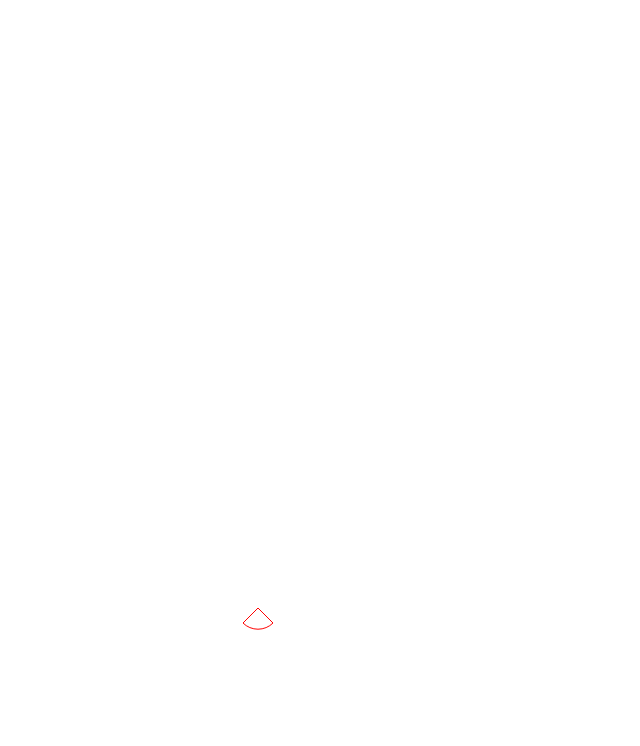
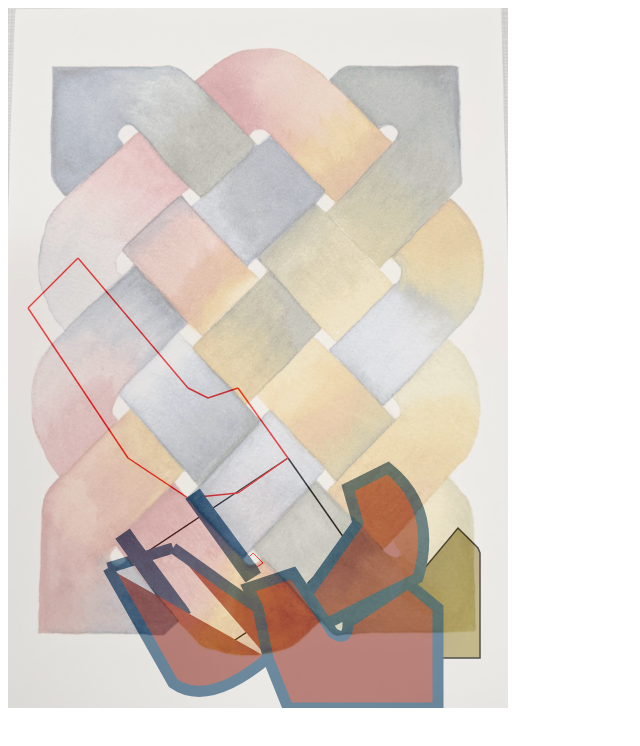
Before and after one commit to cthomas2310/celticKnot-2459, a plain HTML site: page celticKnot/index.html in a window 1280 px wide. Shown: the whole page, without its empty margins (0-640 px from the left). Drawn offline with Linux system fonts and the light colour scheme.

Commit message:
add semi-transparent background image

```diff
--- a/celticKnot/index.html
+++ b/celticKnot/index.html
@@ -1,19 +1,30 @@
 <!DOCTYPE html>
 <html>
 <body>
-
     <canvas id="myCanvas" width="500px" height="700px" style="border:1px red"> </canvas>
 
     <script>
+      const c = document.getElementById("myCanvas");
+      const ctx = c.getContext("2d");
+      var background = new Image();
+      background.src = "IMG_4031_grid.jpg";
+      var canvas_width = 500;
+      var canvas_height = 700;
+      background.onload = function(){
+        ctx.globalAlpha = 0.4;
+        ctx.drawImage(background, 0, 0, canvas_width, background.height * canvas_width / background.width);
+        ctx.globalAlpha = 1.0;
+      }
+
 
   //end header
-    const c = document.getElementById("myCanvas");
-    const ctx = c.getContext("2d");
 
-    const x = 250;
-    const y = 600;
-    const offset = 15;
-    var radius = Math.sqrt(2 * Math.pow(offset, 2));
+// START ChrT E
+
+x = 245;
+y = 545;
+offset = 10;
+radius = Math.sqrt(2 * Math.pow(offset, 2));
 
 ctx.fillStyle = "#888888";
 ctx.strokeStyle = "red";
@@ -26,7 +37,182 @@
 ctx.moveTo(x, y);
 ctx.arc(x, y, radius, 0.75*Math.PI, 0.25*Math.PI, true);
 ctx.stroke();
-  //start footer
+
+// START DenF 6
+
+ctx.strokeStyle = "black";
+ctx.lineWidth = 1.5;
+
+gradient = ctx.createLinearGradient(340, 535, 472, 600);
+gradient.addColorStop(0, '#78715f');
+gradient.addColorStop(1, '#bcac6b');
+
+ctx.beginPath();
+ctx.moveTo(400,580);
+ctx.lineTo(450,520);
+ctx.lineTo(470,540);
+ctx.lineTo(472,545);
+ctx.lineTo(472,555);
+ctx.lineTo(472,650);
+ctx.lineTo(375, 650);
+ctx.lineTo(300, 575);
+ctx.lineTo(340, 535);
+ctx.lineTo(400, 590);
+ctx.lineTo(405,590);
+ctx.lineTo(405,585);
+ctx.lineTo(400,580);
+
+ctx.fillStyle = gradient;
+ctx.closePath();
+ctx.fill();
+ctx.stroke();
+
+// START MinN 14
+
+//Turn transparency on
+const A = [280, 450];
+const B = [350, 550];
+const C = [200, 650];
+const D = [130, 550];
+
+
+// / top
+ctx.beginPath();
+ctx.moveTo(...A);
+ctx.lineTo(...D);
+// / bottom
+ctx.moveTo(...B);
+ctx.lineTo(...C);
+// \ right
+ctx.moveTo(...A);
+ctx.lineTo(...B);
+// / left
+ctx.moveTo(...D);
+ctx.lineTo(...C);
+
+// ctx.fillStyle = "#787274";
+//ctx.strokeStyle = "red";
+
+ctx.stroke();
+
+// START ChaS 5
+
+//color
+ctx.fillStyle = "#888888";
+ctx.strokeStyle = "red";
+
+ctx.beginPath();
+
+//first line
+ctx.moveTo(20,300);// first line near 4
+ctx.lineTo(70,250);
+
+ctx.moveTo(20,300);// line on the side near D
+ctx.lineTo(120,450);
+
+ctx.moveTo(120,450);
+ctx.lineTo(180,490);
+
+ctx.moveTo(180,490);
+ctx.lineTo(230,485);
+
+ctx.moveTo(230,485);
+ctx.lineTo(280,450);
+
+ctx.moveTo(70,250);// line between N to E
+ctx.lineTo(180,380);
+
+ctx.moveTo(180,380);
+ctx.lineTo(200,390);
+
+ctx.moveTo(200,390);
+ctx.lineTo(230,380);
+
+ctx.moveTo(230,380);// finish line near 6
+ctx.lineTo(280,450);
+
+ctx.stroke();
+// START SimR 4-5-14
+
+//ctx.fillStyle = "#888888"; //8's is gray
+ctx.strokeStyle = "#2c5e86";
+//ctx.fillRect(20, 20, 75, 50);
+
+//Turn transparency on - default website code
+ctx.globalAlpha = 1;
+//ctx.fillStyle = "blue";
+//ctx.fillRect(50, 50, 75, 50);
+//ctx.fillStyle = "green";
+//ctx.fillRect(80, 80, 75, 50);
+ctx.lineWidth = 11;
+
+ctx.beginPath();
+//(x,y)
+ctx.moveTo(115,532);// the bottom left line
+ctx.lineTo(169,607);
+
+ctx.moveTo(120,528); // the bottom left (top) line
+ctx.lineTo(177,605);
+
+ctx.moveTo(125,525); // connects bottomL top line
+ctx.lineTo(115,532);
+
+ctx.lineTo(169,607); // connects bottomL bot line
+ctx.lineTo(180,600);
+
+
+
+// Other top right box
+//difference is +40y-axis or -70x-axis
+ctx.moveTo(185,492);// the bottom left line
+ctx.lineTo(239,567);
+
+ctx.moveTo(190,488); // the bottom left (top) line
+ctx.lineTo(247,565);
+
+ctx.moveTo(195,485); // connects bottomL top line
+ctx.lineTo(185,492);
+
+ctx.lineTo(239,567); // connects bottomL bot line
+ctx.lineTo(250,560);
+
+ctx.stroke();
+
+// START SpaS 5-6-7
+
+gradient = ctx.createLinearGradient(50, 285, 187*.2, 450);
+gradient.addColorStop(0, "#3d414c");
+gradient.addColorStop(.5, "#b89289");
+gradient.addColorStop(1, "#a9504a");
+ctx.beginPath();
+ctx.moveTo(100, 560);
+ctx.lineTo(165, 540);
+ctx.moveTo(100, 560);
+ctx.lineTo(165, 675);
+ctx.quadraticCurveTo(200, 700, 260, 650);
+ctx.moveTo(165, 540);
+ctx.lineTo(200, 565);
+ctx.quadraticCurveTo(220, 580, 250, 600);
+ctx.lineTo(260, 650);
+ctx.moveTo(250, 600);
+ctx.lineTo(240, 580);
+ctx.lineTo(285, 565);
+ctx.lineTo(325, 625);
+ctx.quadraticCurveTo(340, 635, 340, 615);
+ctx.lineTo(400, 575);
+ctx.lineTo(430, 600);
+ctx.lineTo(430, 700);
+ctx.lineTo(280, 700);
+ctx.lineTo(260, 650);
+ctx.moveTo(320, 615);
+ctx.lineTo(410, 570);
+ctx.quadraticCurveTo(430, 500, 380, 460);
+ctx.lineTo(340, 480);
+ctx.lineTo(350, 515);
+ctx.lineTo(300, 585);
+ctx.fillStyle = gradient;
+ctx.fill();
+ctx.stroke();  //start footer
   </script>
 
 
```
Also changed, not shown: celticKnot/header.html (+12 -1 lines), celticKnot/index_ChaS_5_5.html (added, +38 -0 lines), celticKnot/index_ChrT_E_5.html (added, +19 -0 lines), celticKnot/index_DenF_6_5.html (added, +29 -0 lines), celticKnot/index_MinN_14_5.html (added, +28 -0 lines), celticKnot/index_SimR_4_5_14_5.html (added, +46 -0 lines), celticKnot/index_SpaS_5_6_7.html (added, +36 -0 lines), celticKnot/IMG_4031_grid.jpg (added). Lines whose indentation alone changed are shown as unchanged.
